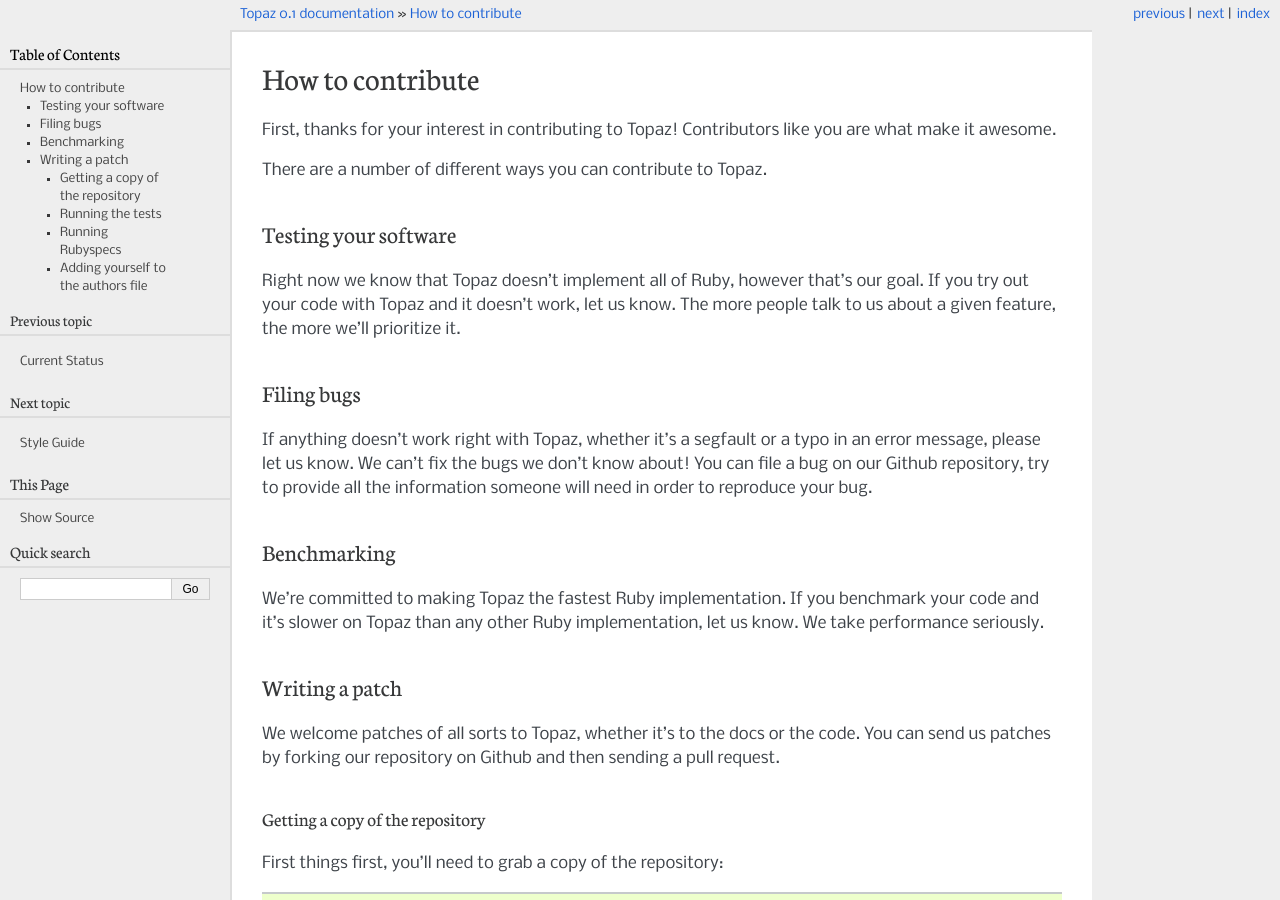
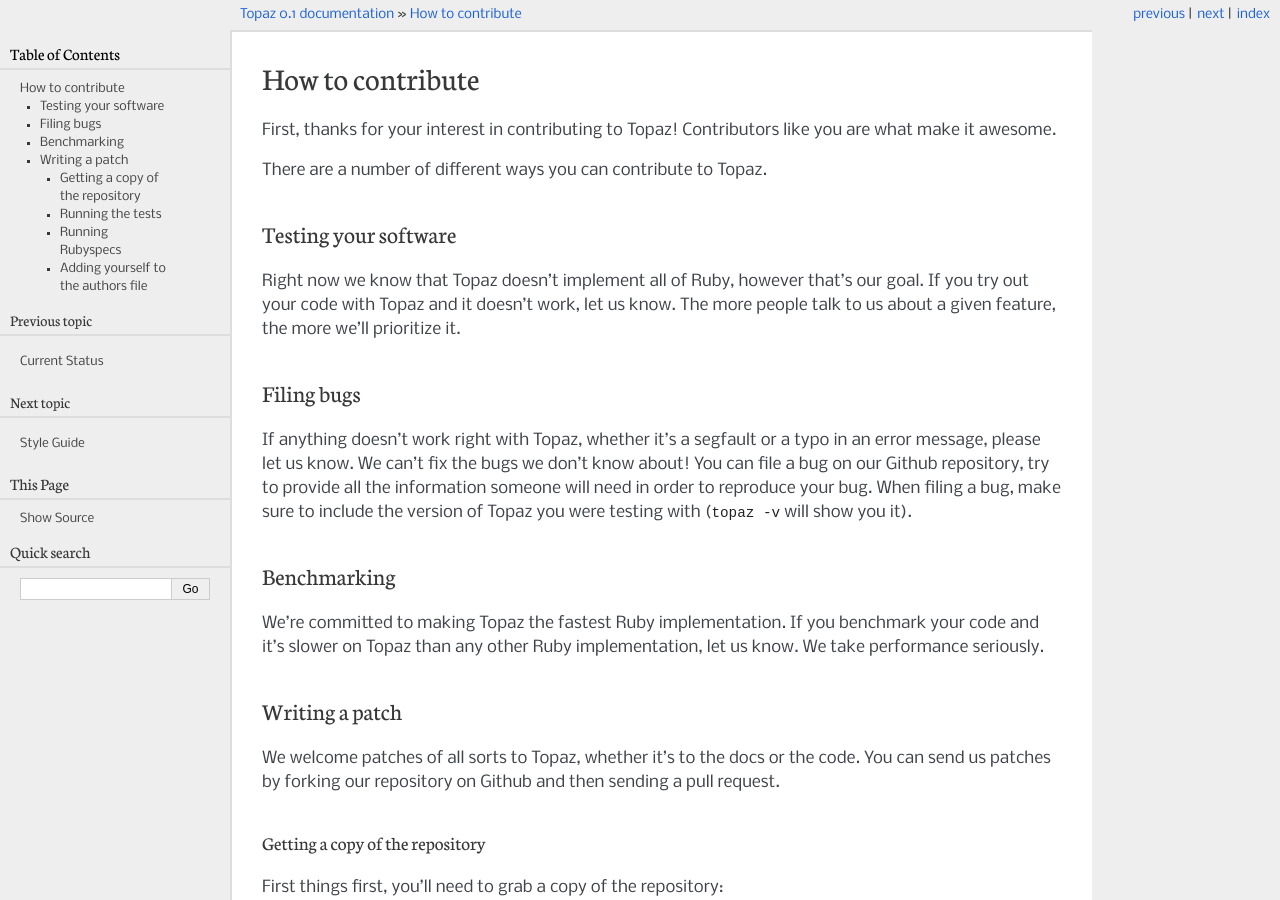
Before and after one commit to topazproject/topaz, a Sphinx documentation site: the page built from docs/contributing.rst, in a window 1280 px wide and 900 px high. Built offline with Sphinx 7.4.7, drawn with Linux system fonts in a browser that asks for light colours.

Commit message:
Added a note to the contributing docs.

```diff
--- a/docs/contributing.rst
+++ b/docs/contributing.rst
@@ -19,7 +19,9 @@
 If anything doesn't work right with Topaz, whether it's a segfault or a typo in
 an error message, please let us know. We can't fix the bugs we don't know about!
 You can file a bug on our Github repository, try to provide all the information
-someone will need in order to reproduce your bug.
+someone will need in order to reproduce your bug. When filing a bug, make sure
+to include the version of Topaz you were testing with (``topaz -v`` will show
+you it).
 
 Benchmarking
 ------------
```
